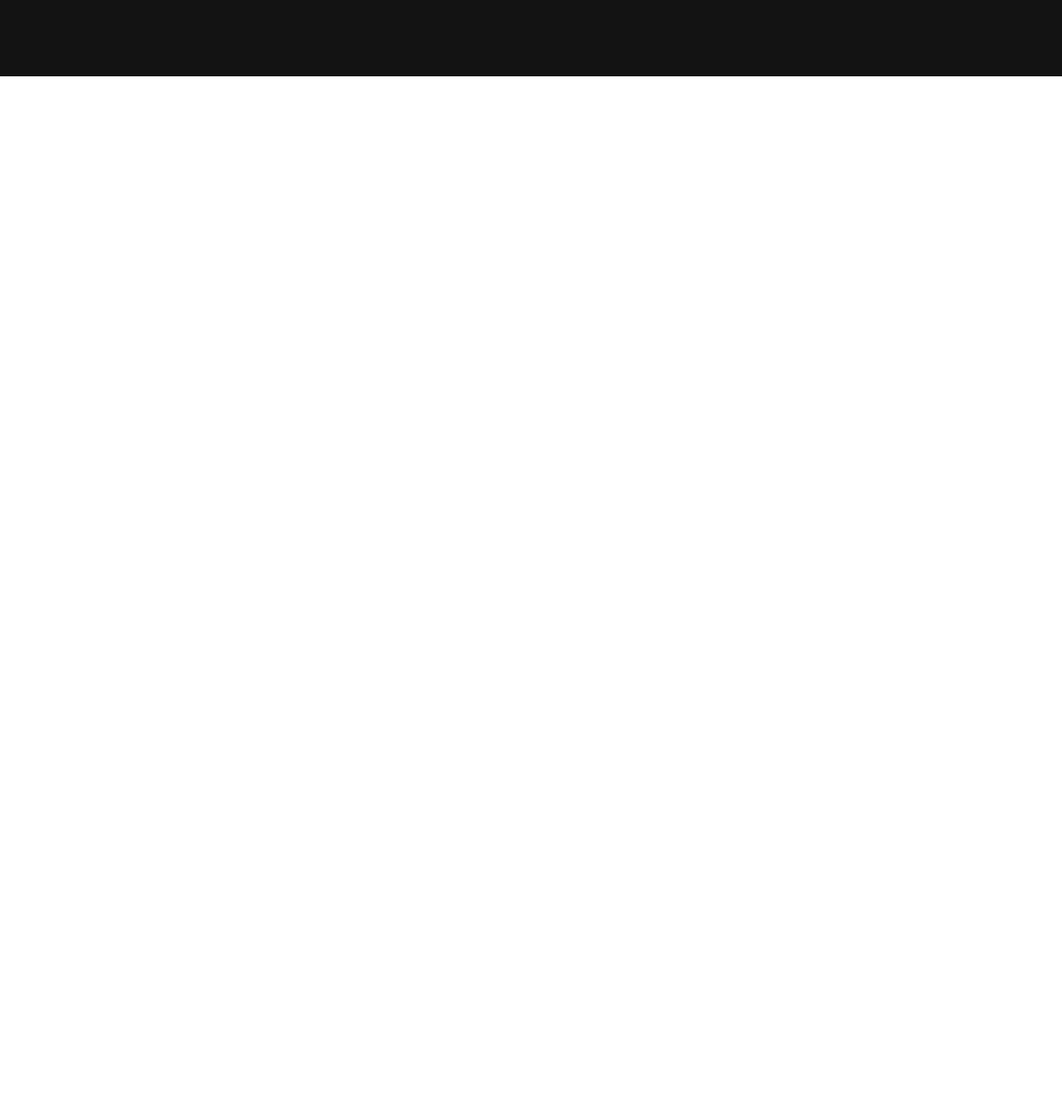
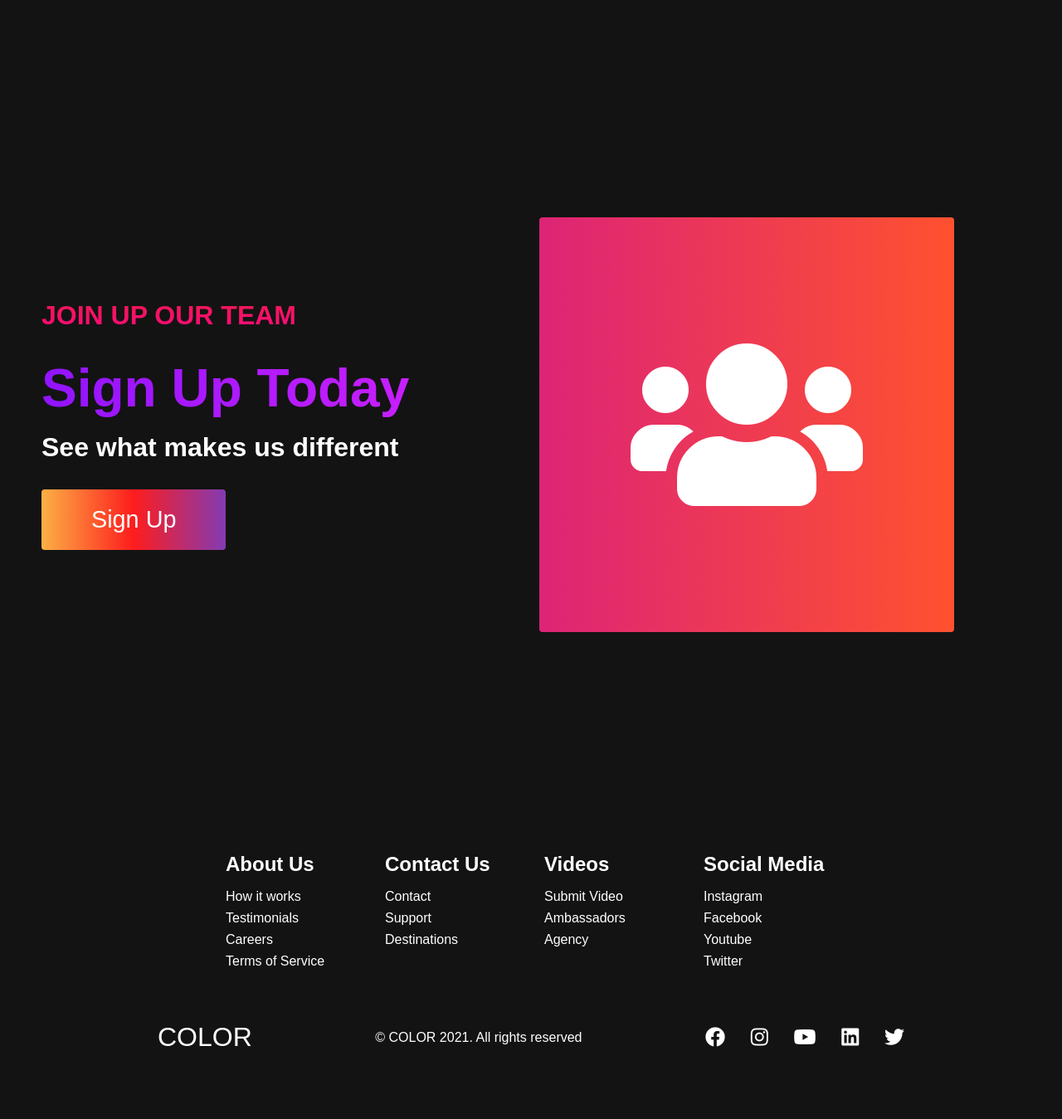
Before and after one commit to rmalolin/colors-responsive, a plain HTML site: page index.html in a window 1280 px wide. Shown: the part 2936-4285 px from the top of the page at 83% size. Before the commit the page ends 3028 px from the top, so only its background shows below. Drawn offline with Linux system fonts and the light colour scheme; a script that the page names is missing.

Commit message:
signup & footer section

```diff
--- a/index.css
+++ b/index.css
@@ -572,3 +572,118 @@
     grid-template-columns: 1fr;
   }
 }
+
+.footer__container {
+  background: #131313;
+  padding: 5rem 0;
+  display: flex;
+  flex-direction: column;
+  justify-content: center;
+  align-items: center;
+}
+
+.footer__logo a {
+  color: #fff;
+  display: flex;
+  align-items: center;
+  cursor: pointer;
+  text-decoration: none;
+  font-size: 2rem;
+}
+
+.footer__links {
+  width: 100%;
+  max-width: 1000px;
+  display: flex;
+  justify-content: center;
+}
+
+.footer__link--wrapper {
+  display: flex;
+}
+
+.footer__link--items {
+  display: flex;
+  flex-direction: column;
+  align-items: flex-start;
+  margin: 16px;
+  text-align: left;
+  width: 160px;
+  box-sizing: border-box;
+}
+
+.footer__link--items h2 {
+  color: #fff;
+  margin-bottom: 16px;
+}
+
+.footer__link--items a {
+  color: #fff;
+  text-decoration: none;
+  margin-bottom: 0.5rem;
+}
+
+.footer__link--items a:hover {
+  color: #e9e9e9;
+  transition: 0.3s ease-out;
+}
+
+.social__icon--link {
+  color: #fff;
+  font-size: 24px;
+}
+
+.social__media {
+  max-width: 1000px;
+  width: 100%;
+}
+
+.social__media--wrap {
+  display: flex;
+  justify-content: space-between;
+  align-items: center;
+  width: 90%;
+  max-width: 1000px;
+  margin: 40px auto 0 auto;
+}
+
+.social__icons {
+  display: flex;
+  justify-content: space-between;
+  align-items: center;
+  width: 240px;
+}
+
+.website__rights {
+  color: #fff;
+}
+
+@media screen and (max-width: 820px) {
+  .footer__links {
+    padding-top: 2rem;
+  }
+
+  .footer__logo {
+    margin-bottom: 2rem;
+  }
+
+  .website__rights {
+    margin-bottom: 2rem;
+  }
+
+  .footer__link--wrapper {
+    flex-direction: column;
+  }
+
+  .social__media--wrap {
+    flex-direction: column;
+  }
+}
+
+@media screen and (max-width: 480px) {
+  .footer__link--items {
+    margin: 0;
+    padding: 10px;
+    width: 100%;
+  }
+}
--- a/index.html
+++ b/index.html
@@ -94,6 +94,71 @@
         </div>
     </div>
 
+    <div class="main" id="sign-up">
+        <div class="main__container">
+            <div class="main__content">
+                <h1>Join Up Our Team</h1>
+                <h2>Sign Up Today</h2>
+                <p>See what makes us different</p>
+                <button class="main__btn"><a href="#">Sign Up</a></button>
+            </div>
+            <div class="main__img--container">
+                <div class="main__img--card" id="card-2"><i class="fas fa-users"></i></div>
+            </div>
+        </div>
+    </div>
+
+    <div class="footer__container">
+        <div class="footer__links">
+            <div class="footer__link--wrapper">
+                <div class="footer__link--items">
+                    <h2>About Us</h2>
+                    <a href="/sign-up">How it works</a>
+                    <a href="/">Testimonials</a>
+                    <a href="/">Careers</a>
+                    <a href="/">Terms of Service</a>
+                </div>
+                <div class="footer__link--items">
+                    <h2>Contact Us</h2>
+                    <a href="/">Contact</a>
+                    <a href="/">Support</a>
+                    <a href="/">Destinations</a>
+                </div>
+            </div>
+            <div class="footer__link--wrapper">
+                <div class="footer__link--items">
+                    <h2>Videos</h2>
+                    <a href="/">Submit Video</a>
+                    <a href="/">Ambassadors</a>
+                    <a href="/">Agency</a>
+                </div>
+                <div class="footer__link--items">
+                    <h2>Social Media</h2>
+                    <a href="/">Instagram</a>
+                    <a href="/">Facebook</a>
+                    <a href="/">Youtube</a>
+                    <a href="/">Twitter</a>
+                </div>
+            </div>
+        </div>
+        <section class="social__media">
+            <div class="social__media--wrap">
+                <div class="footer__logo">
+                    <a href="/" id="footer__logo">COLOR</a>
+                </div>
+                <p class="website__rights">© COLOR 2021. All rights reserved</p>
+                <div class="social__icons">
+                    <a href="/" class="social__icon--link" target="_blank"><i class="fab fa-facebook"></i></a>
+                    <a href="/" class="social__icon--link" target="_blank"><i class="fab fa-instagram"></i></a>
+                    <a href="/" class="social__icon--link" target="_blank"><i class="fab fa-youtube"></i></a>
+                    <a href="/" class="social__icon--link" target="_blank"><i class="fab fa-linkedin"></i></a>
+                    <a href="/" class="social__icon--link" target="_blank"><i class="fab fa-twitter"></i></a>
+                </div>
+            </div>
+        </section>
+    </div>
+
+
     <script src="app.js"></script>
 </body>
 
```
